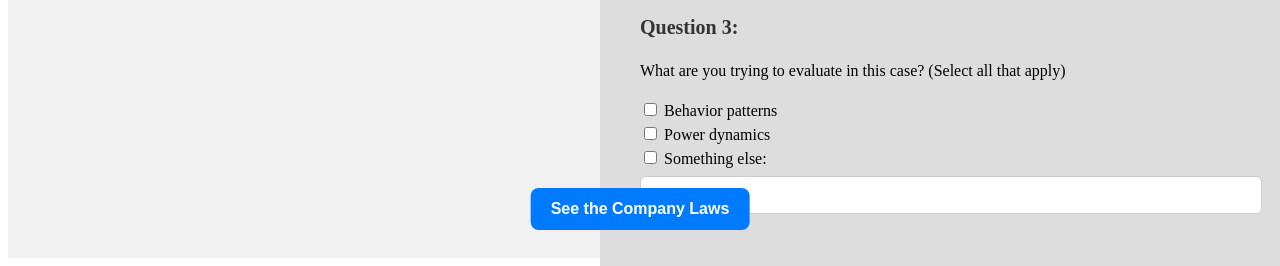
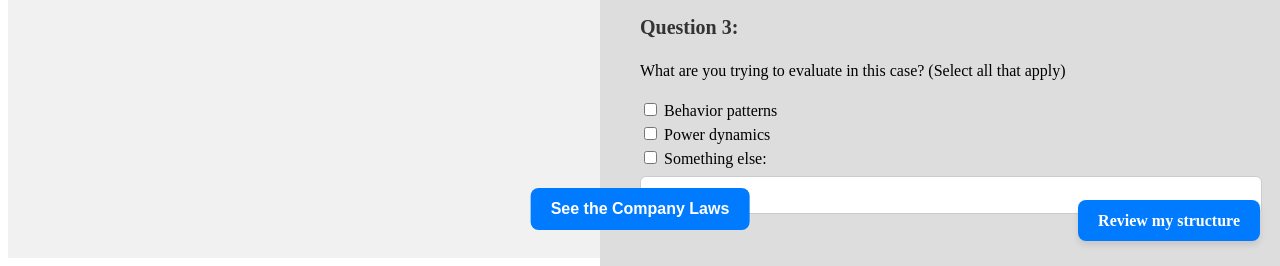
Before and after one commit to shambhawipal-tud/cluster_study1, a Flask app: page /next in a window 1280 px wide. Shown: the part 1261-1527 px from the top of the page. Run offline with Flask 3, Linux system fonts and the light colour scheme.

Commit message:
added third page

```diff
--- a/app.py
+++ b/app.py
@@ -60,5 +60,10 @@ def toggle_content():
 
     return jsonify({"case_study": case_study_text, "company_laws": company_laws_text})
 
+@app.route('/review-clusters')
+def review_clusters():
+    return render_template('review_clusters.html')
+
+
 if __name__ == '__main__':
     app.run(debug=True)
--- a/static/style.css
+++ b/static/style.css
@@ -162,3 +162,32 @@ button {
         background-color: #f0f0f0;
         cursor: not-allowed;
 }
+
+.bottom-right-button {
+    position: fixed;
+    bottom: 20px;
+    right: 20px;
+}
+
+.continue-button {
+    padding: 12px 20px;
+    background-color: #007BFF;
+    color: white;
+    text-decoration: none;
+    border-radius: 8px;
+    font-size: 16px;
+    font-weight: bold;
+    box-shadow: 0 4px 6px rgba(0,0,0,0.1);
+    transition: background-color 0.3s ease;
+}
+
+.continue-button:hover {
+        background-color: #0056b3;
+}
+
+.top-right-button {
+    position: fixed;
+    top: 20px;
+    right: 20px;
+    z-index: 1000;
+}
--- a/templates/next.html
+++ b/templates/next.html
@@ -111,6 +111,11 @@
             </div>
 
         </div>
+        <!-- Review Clusters Button -->
+        <div class="bottom-right-button">
+            <a href="{{ url_for('review_clusters') }}" class="continue-button">Review my structure</a>
+        </div>
+
     </div>
 
     <script>
```
Also changed, not shown: templates/review_clusters.html (added, +18 -0 lines).
